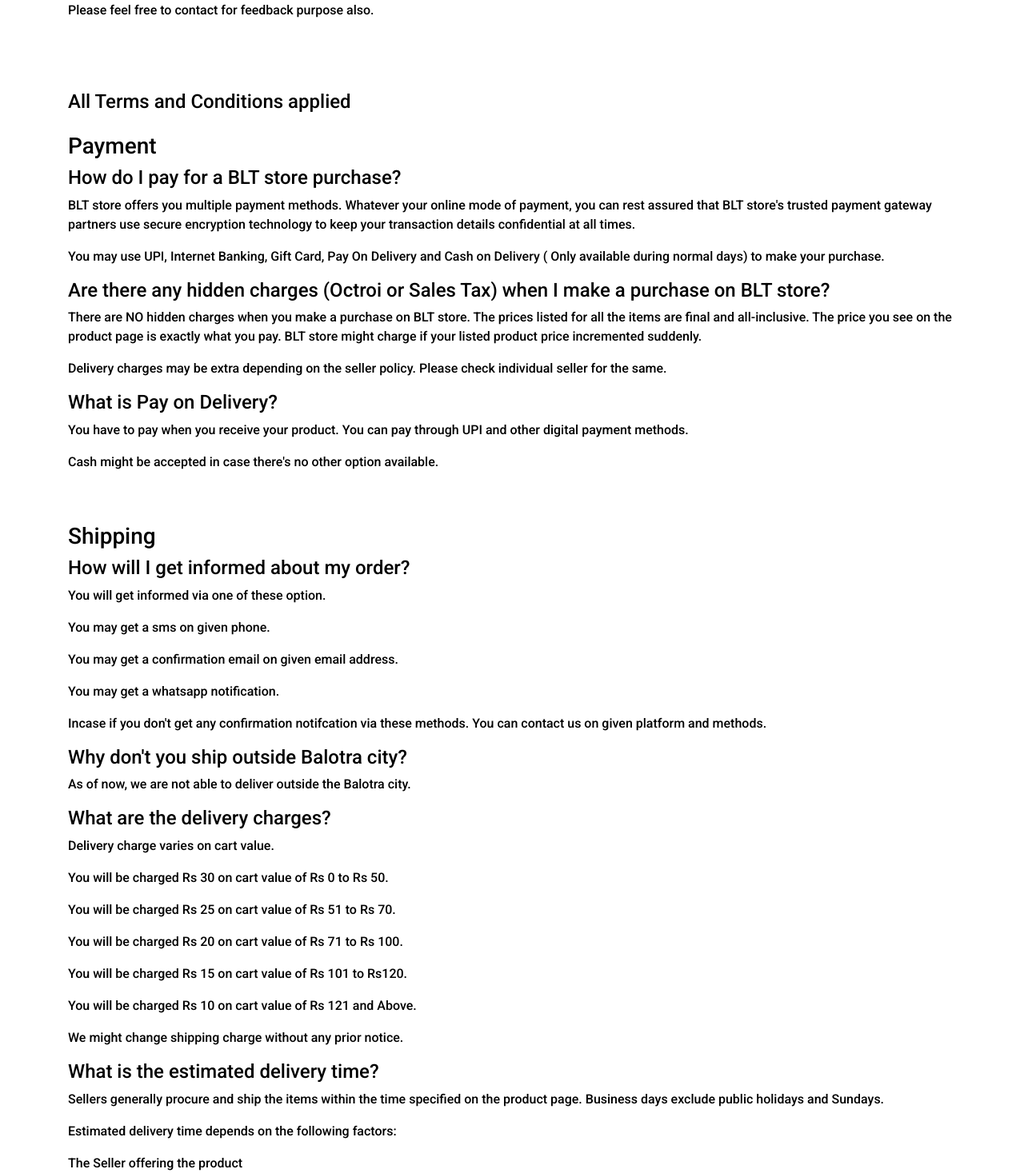
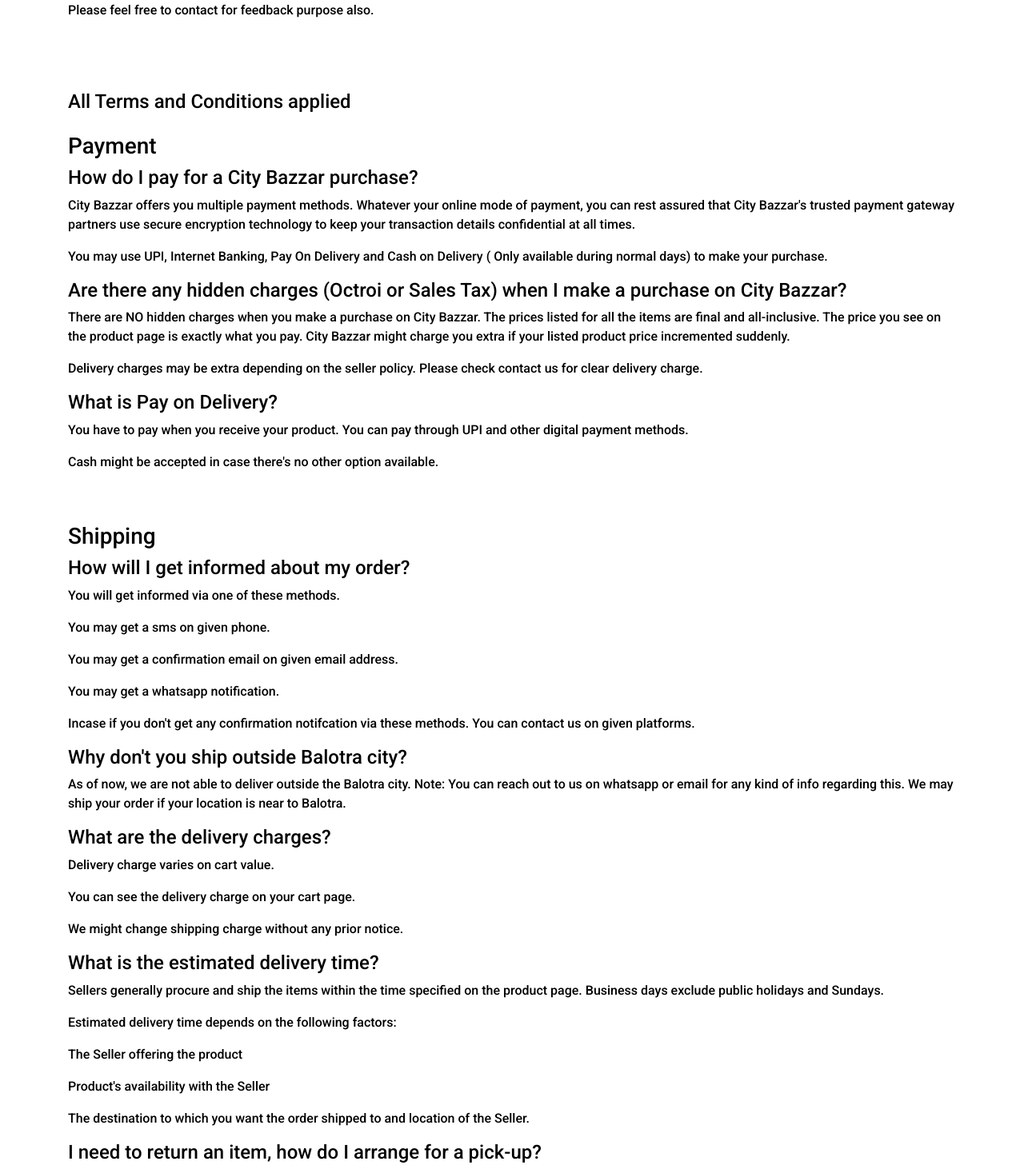
Before and after one commit to Ckbhatia/E-store, a React (Create React App) app: page /support in a window 1280 px wide. Shown: the part 319-1786 px from the top of the page at 80% size. Built offline with nearby package versions, Linux system fonts and the light colour scheme.

Commit message:
fix: update support

```diff
--- a/src/components/Support.jsx
+++ b/src/components/Support.jsx
@@ -78,33 +78,33 @@ export default function Support() {
             </h4>
             <h3 className="support-sub-heading">Payment</h3>
             <h4 className="support-sub-heading">
-              How do I pay for a BLT store purchase?
+              How do I pay for a City Bazzar purchase?
             </h4>
             <p className="support-paragraph">
-              BLT store offers you multiple payment methods. Whatever your
-              online mode of payment, you can rest assured that BLT store's
+              City Bazzar offers you multiple payment methods. Whatever your
+              online mode of payment, you can rest assured that City Bazzar's
               trusted payment gateway partners use secure encryption technology
               to keep your transaction details confidential at all times.
             </p>
             <p className="support-paragraph">
-              You may use UPI, Internet Banking, Gift Card, Pay On Delivery and
-              Cash on Delivery ( Only available during normal days) to make your
+              You may use UPI, Internet Banking, Pay On Delivery and Cash on
+              Delivery ( Only available during normal days) to make your
               purchase.
             </p>
             <h4 className="support-sub-heading">
               Are there any hidden charges (Octroi or Sales Tax) when I make a
-              purchase on BLT store?
+              purchase on City Bazzar?
             </h4>
             <p className="support-paragraph">
-              There are NO hidden charges when you make a purchase on BLT store.
-              The prices listed for all the items are final and all-inclusive.
-              The price you see on the product page is exactly what you pay. BLT
-              store might charge if your listed product price incremented
-              suddenly.
+              There are NO hidden charges when you make a purchase on City
+              Bazzar. The prices listed for all the items are final and
+              all-inclusive. The price you see on the product page is exactly
+              what you pay. City Bazzar might charge you extra if your listed
+              product price incremented suddenly.
             </p>
             <p className="support-paragraph">
               Delivery charges may be extra depending on the seller policy.
-              Please check individual seller for the same.
+              Please check contact us for clear delivery charge.
             </p>
             <h4 className="support-sub-heading">What is Pay on Delivery?</h4>
             <p className="support-paragraph">
@@ -124,7 +124,7 @@ export default function Support() {
               How will I get informed about my order?
             </h4>
             <p className="support-paragraph">
-              You will get informed via one of these option.
+              You will get informed via one of these methods.
             </p>
 
             <p className="support-paragraph">
@@ -140,7 +140,7 @@ export default function Support() {
             </p>
             <p className="support-paragraph">
               Incase if you don't get any confirmation notifcation via these
-              methods. You can contact us on given platform and methods.
+              methods. You can contact us on given platforms.
             </p>
 
             <h4 className="support-sub-heading">
@@ -148,6 +148,9 @@ export default function Support() {
             </h4>
             <p className="support-paragraph">
               As of now, we are not able to deliver outside the Balotra city.
+              Note: You can reach out to us on whatsapp or email for any kind of
+              info regarding this. We may ship your order if your location is
+              near to Balotra.
             </p>
             <h4 className="support-sub-heading">
               What are the delivery charges?
@@ -156,19 +159,7 @@ export default function Support() {
               Delivery charge varies on cart value.
             </p>
             <p className="support-paragraph">
-              You will be charged Rs 30 on cart value of Rs 0 to Rs 50.
-            </p>
-            <p className="support-paragraph">
-              You will be charged Rs 25 on cart value of Rs 51 to Rs 70.
-            </p>
-            <p className="support-paragraph">
-              You will be charged Rs 20 on cart value of Rs 71 to Rs 100.
-            </p>
-            <p className="support-paragraph">
-              You will be charged Rs 15 on cart value of Rs 101 to Rs120.
-            </p>
-            <p className="support-paragraph">
-              You will be charged Rs 10 on cart value of Rs 121 and Above.
+              You can see the delivery charge on your cart page.
             </p>
             <p className="support-paragraph">
               We might change shipping charge without any prior notice.
```
